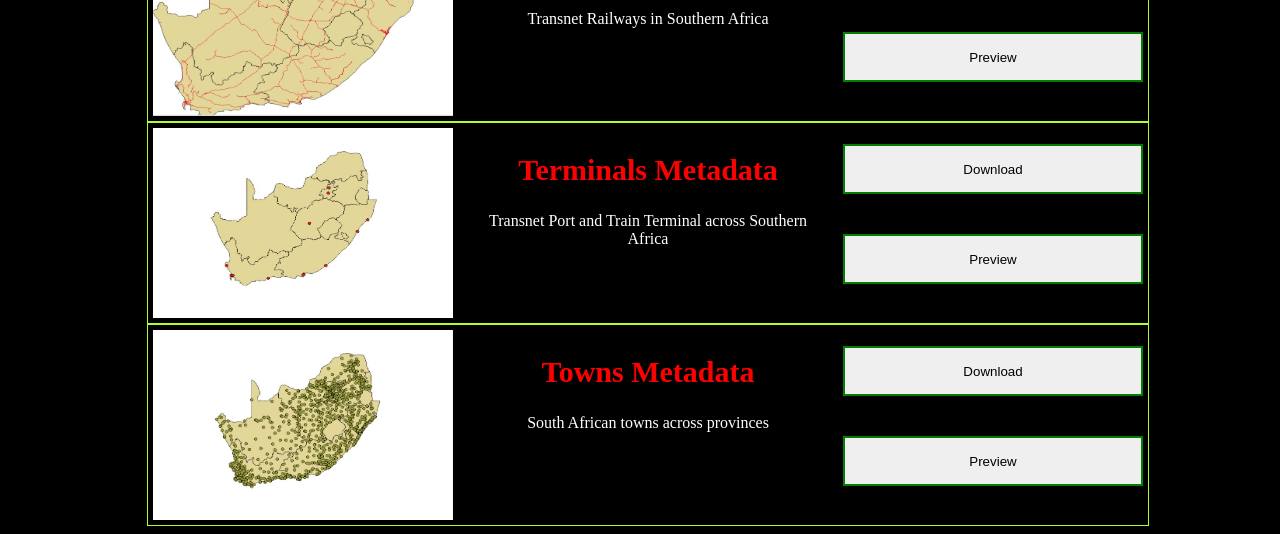
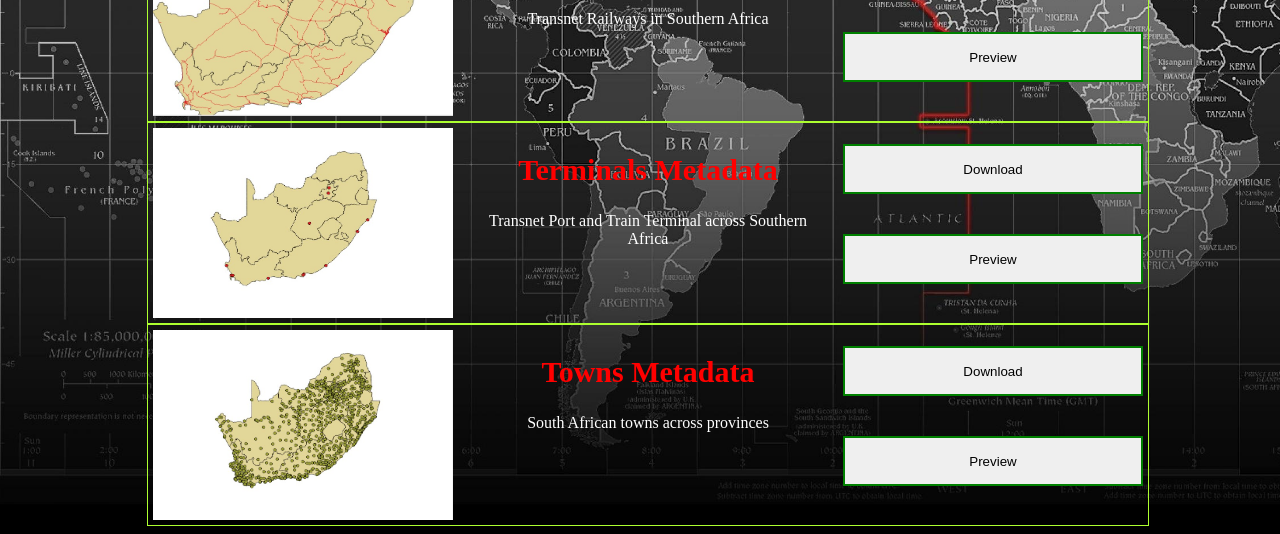
Before and after one commit to idcossa/metadata_sdi, a plain HTML site: page index.html in a window 1280 px wide. Shown: the part 694-1228 px from the top of the page. Drawn offline with Linux system fonts and the light colour scheme; the site is published under a folder, as on GitHub Pages, so addresses that start at the root find nothing.

Commit message:
Update pagestyling.css

```diff
--- a/pagestyling.css
+++ b/pagestyling.css
@@ -1,6 +1,6 @@
 body{
     background-color: #000000;
-    background-image: url(/Images/BlackMap.jpg);
+    background-image: url(Images/BlackMap.jpg);
     height: 100%;
     width: 100%;
     background-size: cover;
```
